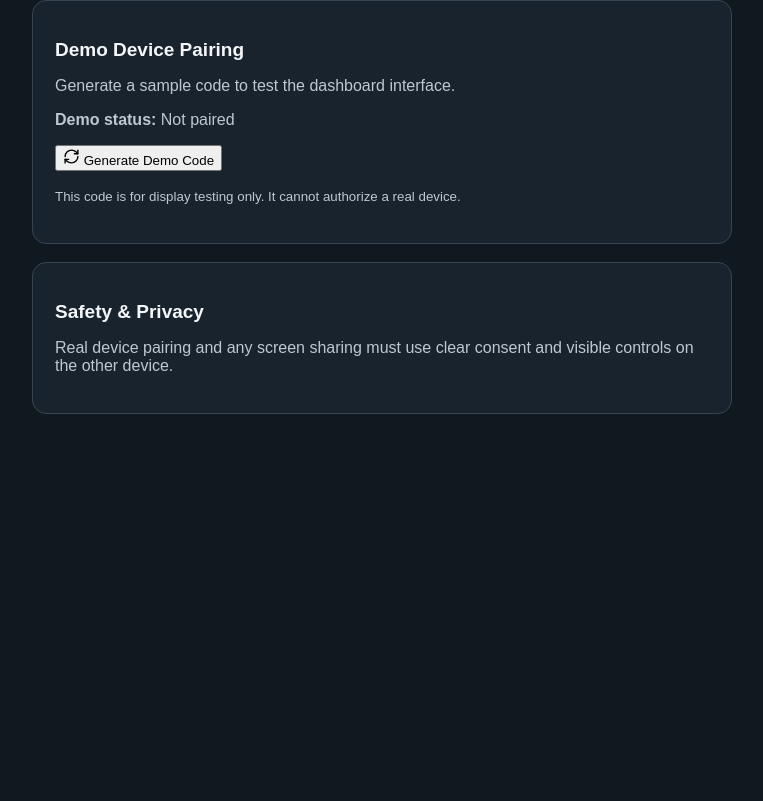
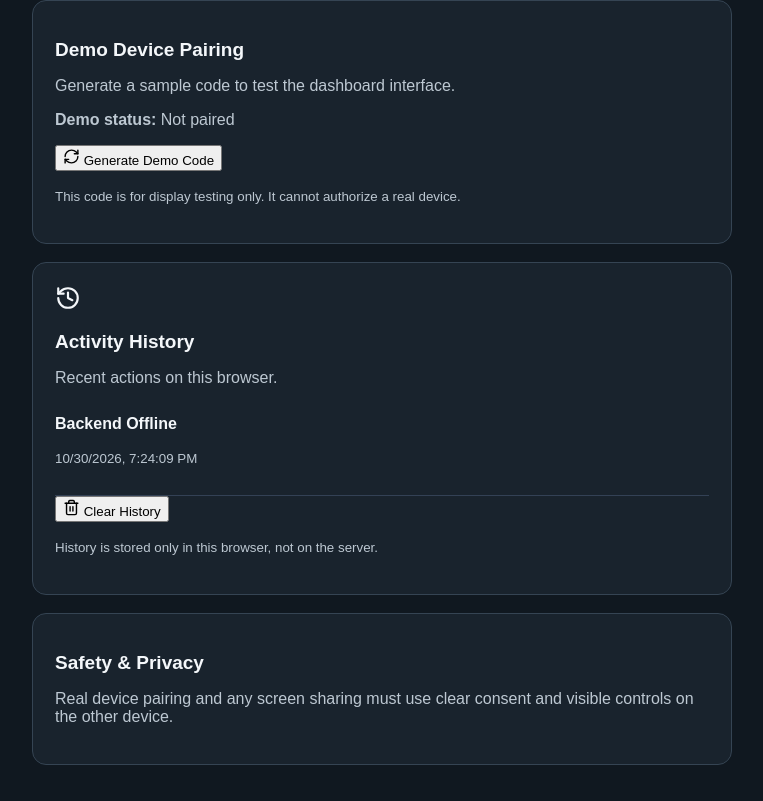
Before and after one commit to pradiptab292-prog/cyberx-core1, a React (Vite) app in the folder frontend/: page / in a window 1280 px wide. Shown: the part 771-1572 px from the top of the page, without its empty margins (258-1021 px from the left). Before the commit the page ends 1221 px from the top, so only its background shows below. Built offline with nearby package versions, Linux system fonts and the light colour scheme; no server answers.

Commit message:
Add CyberX activity history

```diff
--- a/frontend/src/main.tsx
+++ b/frontend/src/main.tsx
@@ -3,7 +3,7 @@ import React, { useEffect, useState } from "react";
 import { createRoot } from "react-dom/client";
 import {
   ShieldCheck, Smartphone, Wifi, Copy, RefreshCw,
-  Trash2, Plus, Info, X
+  Trash2, Plus, Info, X, History
 } from "lucide-react";
 import "./style.css";
 
@@ -14,6 +14,12 @@ type DemoDevice = {
   name: string;
   type: string;
   addedAt: string;
+};
+
+type Activity = {
+  id: number;
+  message: string;
+  time: string;
 };
 
 function App() {
@@ -32,16 +38,43 @@ function App() {
     }
   });
 
+  const [activities, setActivities] = useState<Activity[]>(() => {
+    try {
+      return JSON.parse(localStorage.getItem("cyberx-activities") || "[]");
+    } catch {
+      return [];
+    }
+  });
+
+  function logActivity(message: string) {
+    const entry: Activity = {
+      id: Date.now() + Math.random(),
+      message,
+      time: new Date().toLocaleString()
+    };
+
+    setActivities(current => [entry, ...current].slice(0, 50));
+  }
+
   useEffect(() => {
     async function checkBackend() {
+      let nextStatus = "Offline";
+
       try {
         const response = await fetch(`${API_URL}/health`);
         if (!response.ok) throw new Error("Backend unavailable");
         const data = await response.json();
-        setBackendStatus(data.status === "ok" ? "Connected" : "Offline");
+        nextStatus = data.status === "ok" ? "Connected" : "Offline";
       } catch {
-        setBackendStatus("Offline");
+        nextStatus = "Offline";
       }
+
+      setBackendStatus(current => {
+        if (current !== nextStatus) {
+          logActivity(`Backend ${nextStatus}`);
+        }
+        return nextStatus;
+      });
     }
 
     checkBackend();
@@ -53,17 +86,24 @@ function App() {
     localStorage.setItem("cyberx-demo-devices", JSON.stringify(devices));
   }, [devices]);
 
+  useEffect(() => {
+    localStorage.setItem("cyberx-activities", JSON.stringify(activities));
+  }, [activities]);
+
   function generateDemoCode() {
     const code = Math.floor(100000 + Math.random() * 900000).toString();
     setDemoCode(code);
     setDemoStatus("Demo code generated — no device connected");
+    logActivity("Demo pairing code generated");
   }
 
   async function copyDemoCode() {
     if (!demoCode) return;
+
     try {
       await navigator.clipboard.writeText(demoCode);
       setDemoStatus("Demo code copied");
+      logActivity("Demo pairing code copied");
     } catch {
       setDemoStatus("Copy unavailable — select the code manually");
     }
@@ -81,12 +121,25 @@ function App() {
     };
 
     setDevices(current => [...current, newDevice]);
+    logActivity(`Demo device added: ${name}`);
     setDeviceName("");
   }
 
   function removeDevice(id: number) {
-    setDevices(current => current.filter(device => device.id !== id));
-    if (selectedDevice?.id === id) setSelectedDevice(null);
+    const device = devices.find(item => item.id === id);
+    if (!device) return;
+
+    setDevices(current => current.filter(item => item.id !== id));
+
+    if (selectedDevice?.id === id) {
+      setSelectedDevice(null);
+    }
+
+    logActivity(`Demo device removed: ${device.name}`);
+  }
+
+  function clearActivities() {
+    setActivities([]);
   }
 
   return (
@@ -195,6 +248,33 @@ function App() {
       </section>
 
       <section className="card">
+        <History size={26} />
+        <h2>Activity History</h2>
+        <p>Recent actions on this browser.</p>
+
+        {activities.length === 0 ? (
+          <p>No activity recorded yet.</p>
+        ) : (
+          <>
+            {activities.map(activity => (
+              <div key={activity.id} style={{
+                padding: "12px 0",
+                borderBottom: "1px solid #334155"
+              }}>
+                <strong>{activity.message}</strong>
+                <p><small>{activity.time}</small></p>
+              </div>
+            ))}
+            <button onClick={clearActivities}>
+              <Trash2 size={17} /> Clear History
+            </button>
+          </>
+        )}
+
+        <p><small>History is stored only in this browser, not on the server.</small></p>
+      </section>
+
+      <section className="card">
         <h2>Safety & Privacy</h2>
         <p>
           Real device pairing and any screen sharing must use
```
